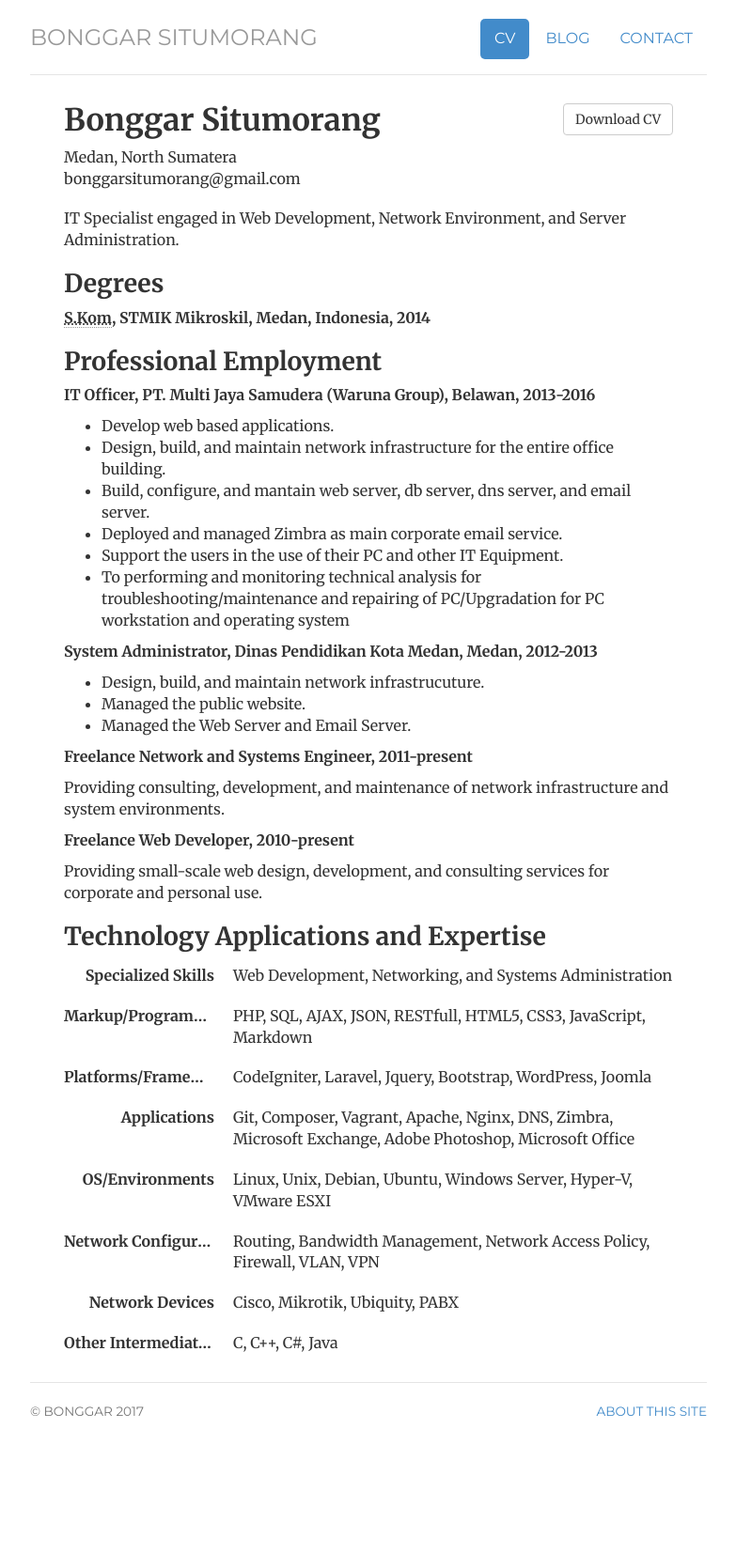
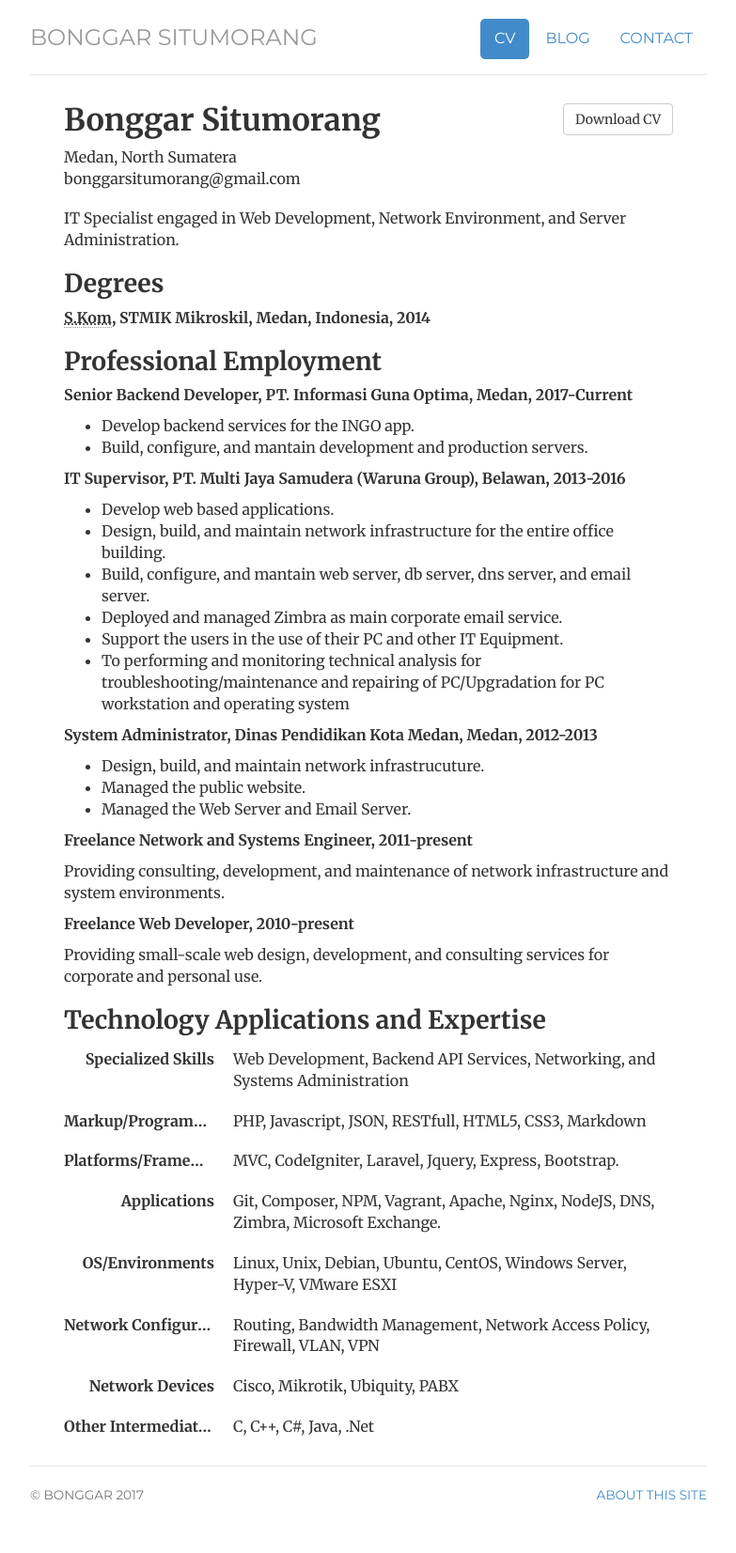
Before and after one commit to bonggar/bonggar.github.io, a Jekyll site: the page built from cv/index.html, in a window 1280 px wide. Shown: the whole page at 94% size, without its empty margins (248-1031 px from the left). Built offline with Jekyll 4.4.1, drawn with Linux system fonts in a browser that asks for light colours; before the commit the page ends 1564 px from its top, so only the background shows below that.

Commit message:
update cv

```diff
--- a/cv/index.html
+++ b/cv/index.html
@@ -23,7 +23,13 @@ description: Current CV for Bonggar Situmorang, a PHP Web Developer, Network Eng
 				<p><strong><abbr title="Bachelor of Computer Information Systems">S.Kom</abbr>, STMIK Mikroskil, Medan, Indonesia, 2014</strong></p>
 
 				<h2>Professional Employment</h2>
-				<p><strong>IT Officer, PT. Multi Jaya Samudera (Waruna Group), Belawan, 2013-2016</strong></p>
+				<p><strong>Senior Backend Developer, PT. Informasi Guna Optima, Medan, 2017-Current</strong></p>
+					<ul>
+						<li>Develop backend services for the INGO app.</li>
+						<li>Build, configure, and mantain development and production servers.</li>
+					</ul>
+
+				<p><strong>IT Supervisor, PT. Multi Jaya Samudera (Waruna Group), Belawan, 2013-2016</strong></p>
 					<ul>
 						<li>Develop web based applications.</li>
 						<li>Design, build, and maintain network infrastructure for the entire office building.</li>
@@ -49,23 +55,23 @@ description: Current CV for Bonggar Situmorang, a PHP Web Developer, Network Eng
 				<h2>Technology Applications and Expertise</h2>
 					<dl class="dl-horizontal">
 						<dt>Specialized Skills</dt>
-						<dd>Web Development, Networking, and Systems Administration</dd>
+						<dd>Web Development, Backend API Services, Networking, and Systems Administration</dd>
 					</dl>
 					<dl class="dl-horizontal">
 						<dt>Markup/Programming</dt>
-						<dd>PHP, SQL, AJAX, JSON, RESTfull, HTML5, CSS3, JavaScript, Markdown</dd>
+						<dd>PHP, Javascript, JSON, RESTfull, HTML5, CSS3, Markdown</dd>
 					</dl>
 					<dl class="dl-horizontal">
 						<dt>Platforms/Framework</dt>
-						<dd>CodeIgniter, Laravel, Jquery, Bootstrap, WordPress, Joomla</dd>
+						<dd>MVC, CodeIgniter, Laravel, Jquery, Express, Bootstrap.</dd>
 					</dl>
 					<dl class="dl-horizontal">
 						<dt>Applications</dt>
-						<dd>Git, Composer, Vagrant, Apache, Nginx, DNS, Zimbra, Microsoft Exchange, Adobe Photoshop, Microsoft Office</dd>
+						<dd>Git, Composer, NPM, Vagrant, Apache, Nginx, NodeJS, DNS, Zimbra, Microsoft Exchange.</dd>
 					</dl>
 					<dl class="dl-horizontal">
 						<dt>OS/Environments</dt>
-						<dd>Linux, Unix, Debian, Ubuntu, Windows Server, Hyper-V, VMware ESXI</dd>
+						<dd>Linux, Unix, Debian, Ubuntu, CentOS, Windows Server, Hyper-V, VMware ESXI</dd>
 					</dl>
 					<dl class="dl-horizontal">
 						<dt>Network Configurations</dt>
@@ -77,6 +83,6 @@ description: Current CV for Bonggar Situmorang, a PHP Web Developer, Network Eng
 					</dl>
 					<dl class="dl-horizontal">
 						<dt>Other Intermediate Skills</dt>
-						<dd>C, C++, C#, Java</dd>
+						<dd>C, C++, C#, Java, .Net</dd>
 					</dl>
 </div>
```
